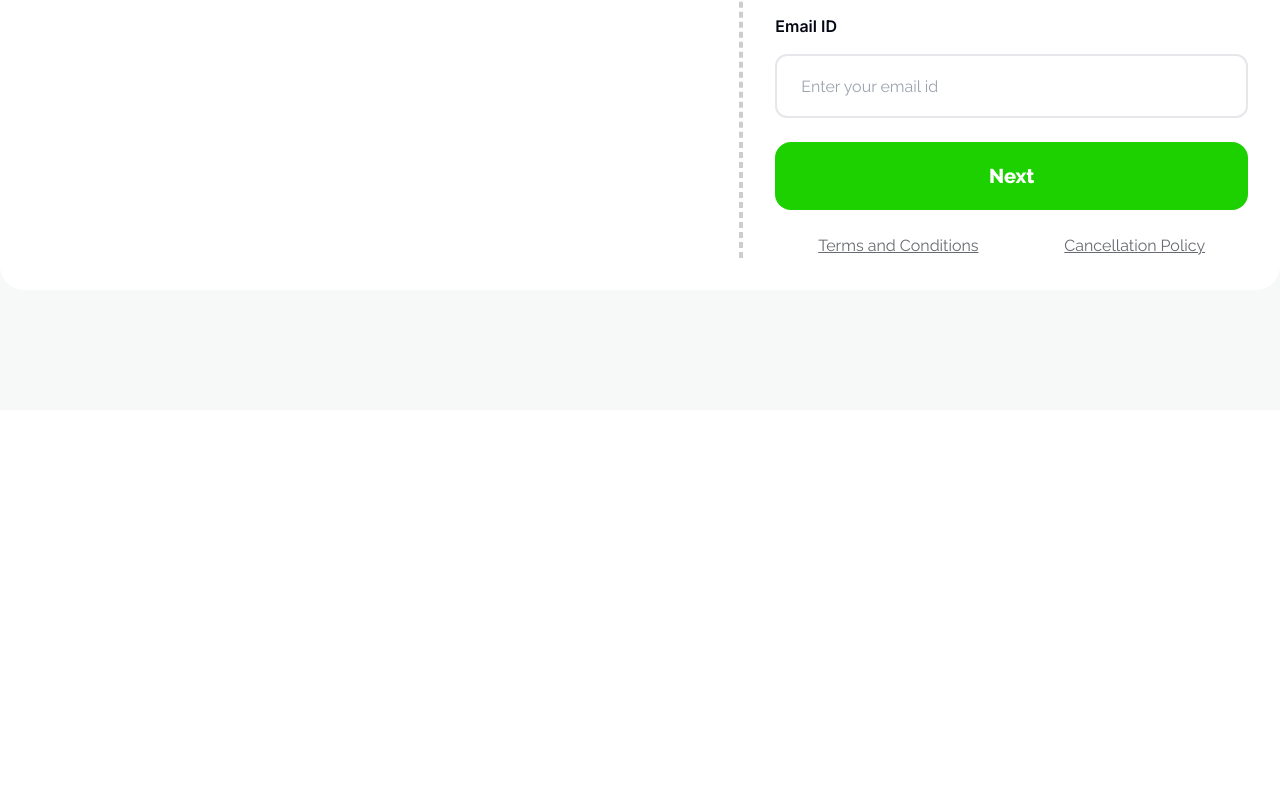
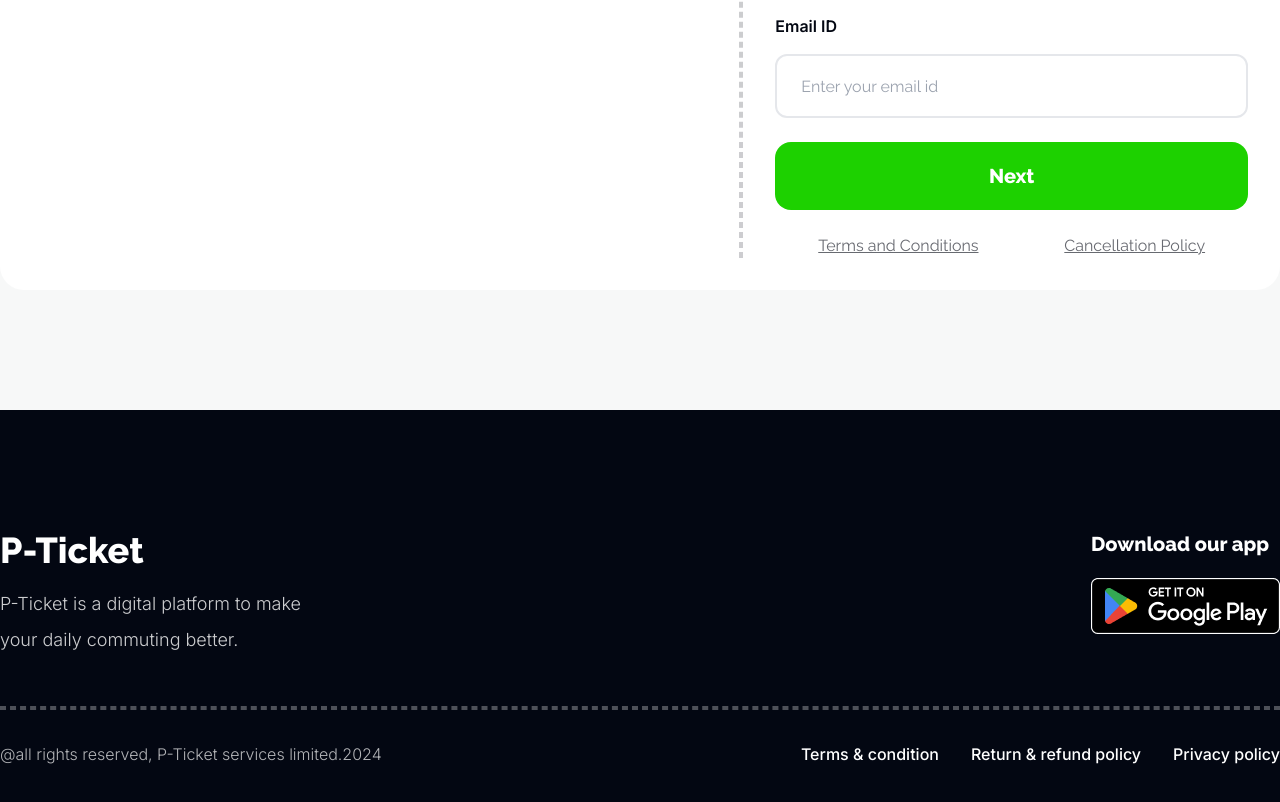
Before and after one commit to rifat-hassan-nibir/smart-ticketing, a plain HTML site: page index.html in a window 1280 px wide. Shown: the part 2928-3730 px from the top of the page. Before the commit the page ends 3338 px from the top, so only its background shows below. Drawn offline with nearby package versions, Linux system fonts and the light colour scheme.

Commit message:
footer completed

```diff
--- a/index.html
+++ b/index.html
@@ -473,12 +473,12 @@
                   </button>
 
                   <div class="flex justify-around">
-                    <button class="text-base text-description-color underline">
+                    <a href="" class="text-base text-description-color underline">
                       Terms and Conditions
-                    </button>
-                    <button class="text-base text-description-color underline">
+                    </a>
+                    <a href="" class="text-base text-description-color underline">
                       Cancellation Policy
-                    </button>
+                    </a>
                   </div>
                 </div>
               </div>
@@ -489,7 +489,37 @@
     </main>
 
     <!-- Footer Section Starts Here -->
-    <footer></footer>
+    <footer class="bg-[#030712] py-[120px]">
+      <section class="container mx-auto text-white">
+        <div class="flex justify-between mb-12">
+          <div class="space-y-4">
+            <h2 class="text-4xl font-extrabold">P-Ticket</h2>
+            <p class="font-inter text-lg font-light w-[320px] text-[#ffffffcc] leading-9">
+              P-Ticket is a digital platform to make your daily commuting better.
+            </p>
+          </div>
+          <div class="space-y-5">
+            <h3 class="text-xl font-extrabold">Download our app</h3>
+            <img src="images/Get-it-on-playstore.png" alt="" />
+          </div>
+        </div>
+
+        <hr class="border-2 border-dashed border-[#ffffff4c] mb-8" />
+
+        <div class="flex justify-between">
+          <p class="text-base text-[#ffffffb2] font-inter font-light">
+            @all rights reserved, P-Ticket services limited.2024
+          </p>
+          <div class="flex gap-8">
+            <a class="font-inter text-base text-white font-medium" href="">Terms & condition</a>
+            <a class="font-inter text-base text-white font-medium" href=""
+              >Return & refund policy</a
+            >
+            <a class="font-inter text-base text-white font-medium" href="">Privacy policy</a>
+          </div>
+        </div>
+      </section>
+    </footer>
     <!-- Javascript -->
     <script src="script.js"></script>
   </body>
```
Also changed, not shown: images/Get-it-on-playstore.png (added).
